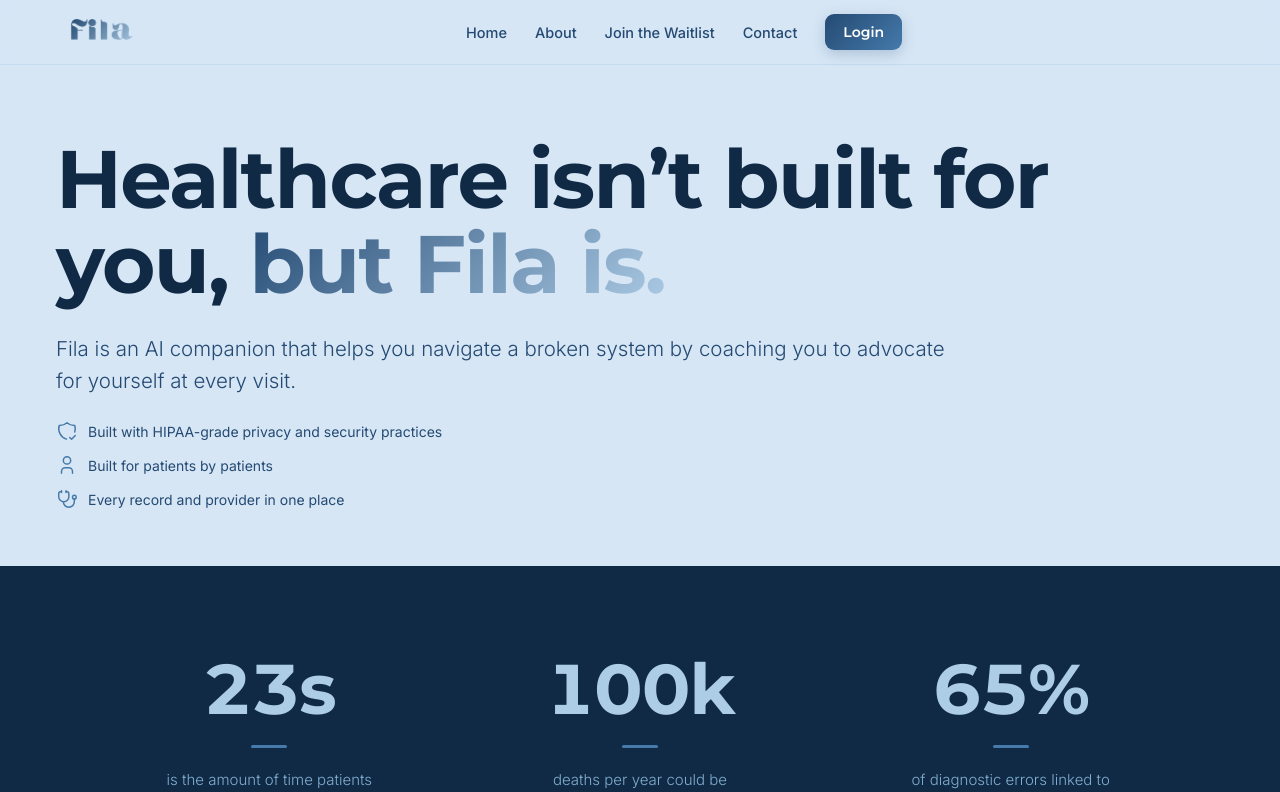
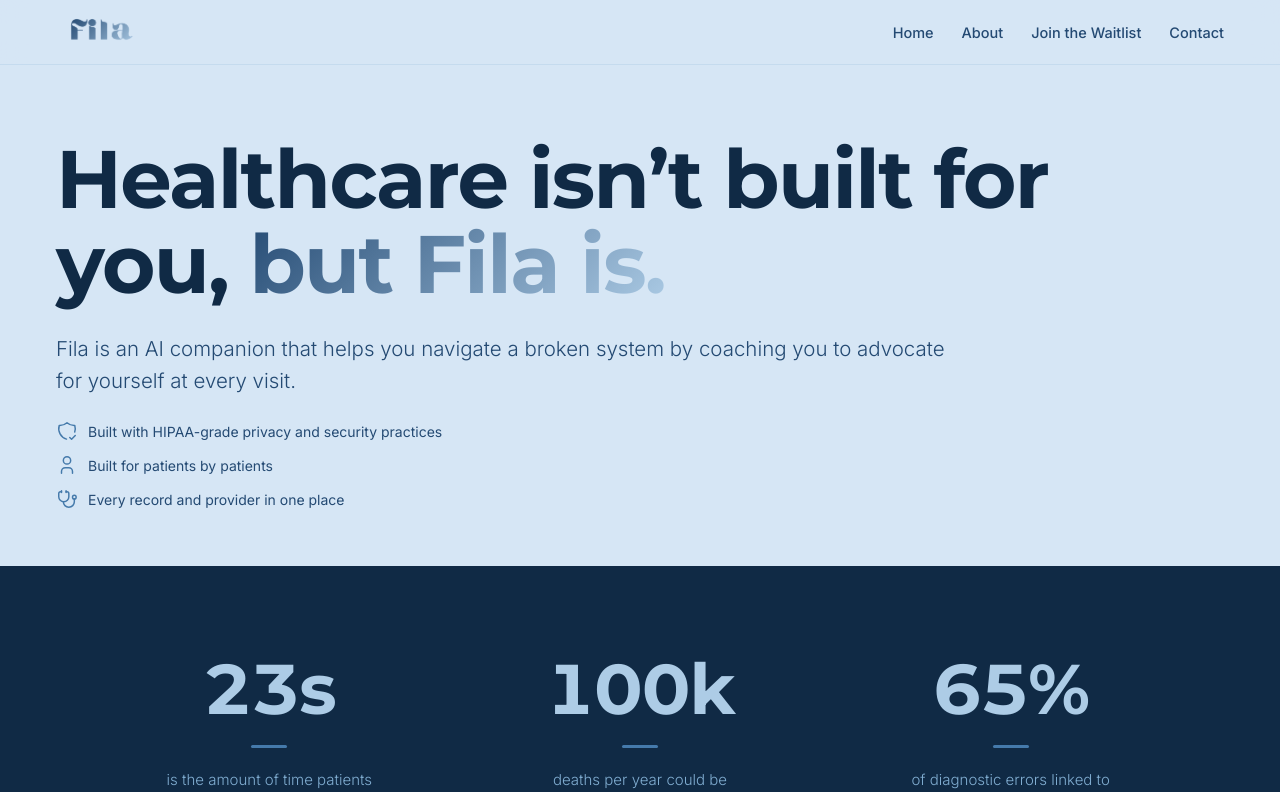
Before and after one commit to Get-Fila/fila-website, a React (Vite) app: page / in a window 1280 px wide. Shown: the top 792 px of the page. Built offline with nearby package versions, Linux system fonts and the light colour scheme.

Commit message:
Remove Login button from header nav
Co-Authored-By: Claude Sonnet 5 <noreply@anthropic.com>

```diff
--- a/src/Header.tsx
+++ b/src/Header.tsx
@@ -38,19 +38,6 @@ function NavLink({
     </a>
   );
 }
-
-const loginLinkStyle: React.CSSProperties = {
-  fontFamily: "'Montserrat', sans-serif",
-  fontWeight: 600,
-  fontSize: 14,
-  color: "#fff",
-  textDecoration: "none",
-  background: "linear-gradient(135deg, #244a73 0%, #457aab 100%)",
-  padding: "9px 18px",
-  borderRadius: 9,
-  transition: "transform 0.2s, box-shadow 0.2s",
-  boxShadow: "0 4px 14px rgba(36,74,115,0.24)",
-};
 
 export function Header({ onContactClick }: { onContactClick?: () => void }) {
   const [menuOpen, setMenuOpen] = useState(false);
@@ -122,19 +109,8 @@ export function Header({ onContactClick }: { onContactClick?: () => void }) {
               Contact
             </button>
           )}
-          <a href="https://app.getfila.com/login" style={loginLinkStyle}>
-            Login
-          </a>
         </div>
 
-        <div style={{ display: "flex", alignItems: "center", gap: 14 }}>
-          <a
-            href="https://app.getfila.com/login"
-            className="fila-header-toggle"
-            style={{ ...loginLinkStyle, padding: "8px 16px" }}
-          >
-            Login
-          </a>
         <button
           className="fila-header-toggle"
           onClick={() => setMenuOpen((o) => !o)}
@@ -156,7 +132,6 @@ export function Header({ onContactClick }: { onContactClick?: () => void }) {
             <IconMenu2 size={24} stroke={1.8} />
           )}
         </button>
-        </div>
       </div>
 
       <div
```
Lines whose indentation alone changed are shown as unchanged.
